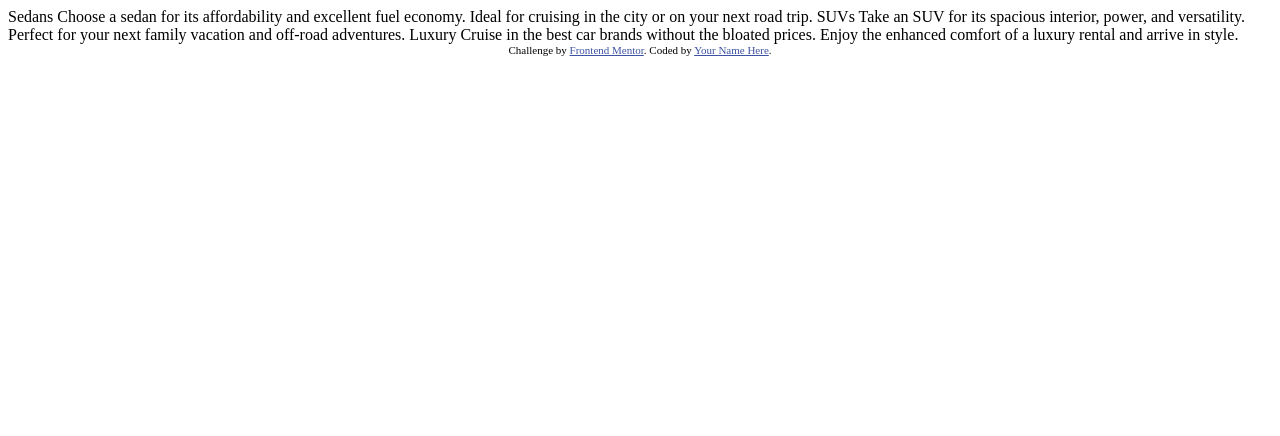
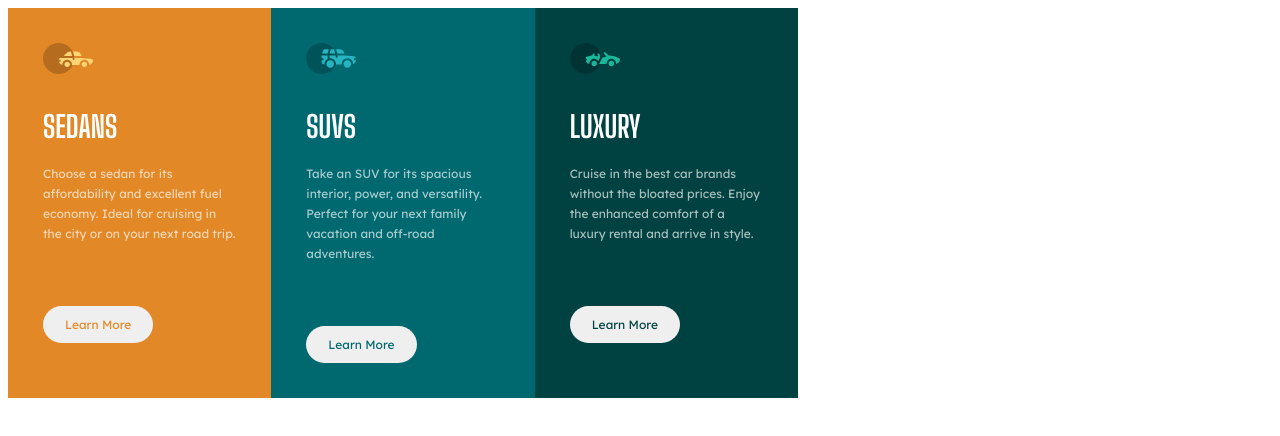
Before and after one commit to Moegamat-Khalid-Ryklief/3-column-preview-card-component-main, a plain HTML site: page 3-column-preview-card-component-main/index.html in a window 1280 px wide. Drawn offline with Linux system fonts and the light colour scheme.

Commit message:
Update 09/07/2023 23:10

```diff
--- a/3-column-preview-card-component-main/index.html
+++ b/3-column-preview-card-component-main/index.html
@@ -13,24 +13,52 @@
     .attribution { font-size: 11px; text-align: center; }
     .attribution a { color: hsl(228, 45%, 44%); }
   </style>
+  <link rel="preconnect" href="https://fonts.googleapis.com">
+  <link rel="preconnect" href="https://fonts.gstatic.com" crossorigin>
+  <link href="https://fonts.googleapis.com/css2?family=Lexend+Deca&family=Red+Hat+Display:wght@500;700;900&family=Roboto:wght@400;500;700&display=swap" rel="stylesheet">
+  <link rel="preconnect" href="https://fonts.googleapis.com">
+  <link rel="preconnect" href="https://fonts.gstatic.com" crossorigin>
+  <link href="https://fonts.googleapis.com/css2?family=Big+Shoulders+Display:wght@700&family=Lexend+Deca&family=Red+Hat+Display:wght@500;700;900&family=Roboto:wght@400;500;700&display=swap" rel="stylesheet">
 </head>
-<body>
+<body style="font-family: 'Lexend Deca'; font-size: 15px;">
+  <div class="three-column-preview-card" style="display: grid; grid-template-columns: 1fr 1fr 1fr; max-width: 790px;">
+    <div style="background-color: hsl(31, 77%, 52%); padding: 35px 35px 40px;">
+      <img src="./images/icon-sedans.svg" alt="" style="width: 50px; margin-bottom: 10px;">
+      <h1 style="font-family: 'Big Shoulders Display'; text-transform: uppercase; color: white;">Sedans</h1>
+      <p style="font-size: 12px; line-height: 20px; margin-bottom: 62px; color: rgba(255, 255, 255, 0.664);">Choose a sedan for its affordability and excellent fuel economy. Ideal for cruising in the city
+        or on your next road trip.</p>
 
-  Sedans
-  Choose a sedan for its affordability and excellent fuel economy. Ideal for cruising in the city
-  or on your next road trip.
+      <button style="padding: 11px 22px; border-radius: 20px; border: none; font-size: 12px; color: hsl(31, 77%, 52%); font-family: 'Lexend Deca';">
+        Learn More
+      </button>
+    </div>
+    <div style="background-color: hsl(184, 100%, 22%); padding: 35px;">
+      <img src="./images/icon-suvs.svg" alt="" style="width: 50px; margin-bottom: 10px;">
+      <h1 style="font-family: 'Big Shoulders Display'; text-transform: uppercase; color: white;">SUVs</h1>
+      <p style="font-size: 12px; line-height: 20px; margin-bottom: 62px; color: rgba(255, 255, 255, 0.664);">Take an SUV for its spacious interior, power, and versatility. Perfect for your next family vacation
+        and off-road adventures.
+      </p>
+      <button style="padding: 11px 22px; border-radius: 20px; border: none; font-size: 12px; color: hsl(184, 100%, 22%); font-family: 'Lexend Deca';">
+        Learn More
+      </button>
+    </div>
+    <div style="background-color: hsl(179, 100%, 13%); padding: 35px;">
+      <img src="./images/icon-luxury.svg" alt="" style="width: 50px; margin-bottom: 10px;">
+      <h1 style="font-family: 'Big Shoulders Display'; text-transform: uppercase; color: white;">Luxury</h1>
+      <p style="font-size: 12px; line-height: 20px; margin-bottom: 62px; color: rgba(255, 255, 255, 0.664);">Cruise in the best car brands without the bloated prices. Enjoy the enhanced comfort of a luxury
+        rental and arrive in style.</p>
 
-  SUVs
-  Take an SUV for its spacious interior, power, and versatility. Perfect for your next family vacation
-  and off-road adventures.
+      <button style="padding: 11px 22px; border-radius: 20px; border: none; font-size: 12px; color: hsl(179, 100%, 13%); font-family: 'Lexend Deca';">
+        Learn More
+      </button>
+    </div>
+  </div>
 
-  Luxury
-  Cruise in the best car brands without the bloated prices. Enjoy the enhanced comfort of a luxury
-  rental and arrive in style.
 
-  <div class="attribution">
-    Challenge by <a href="https://www.frontendmentor.io?ref=challenge" target="_blank">Frontend Mentor</a>.
-    Coded by <a href="#">Your Name Here</a>.
-  </div>
+
+
+
+
+
 </body>
 </html>
```
